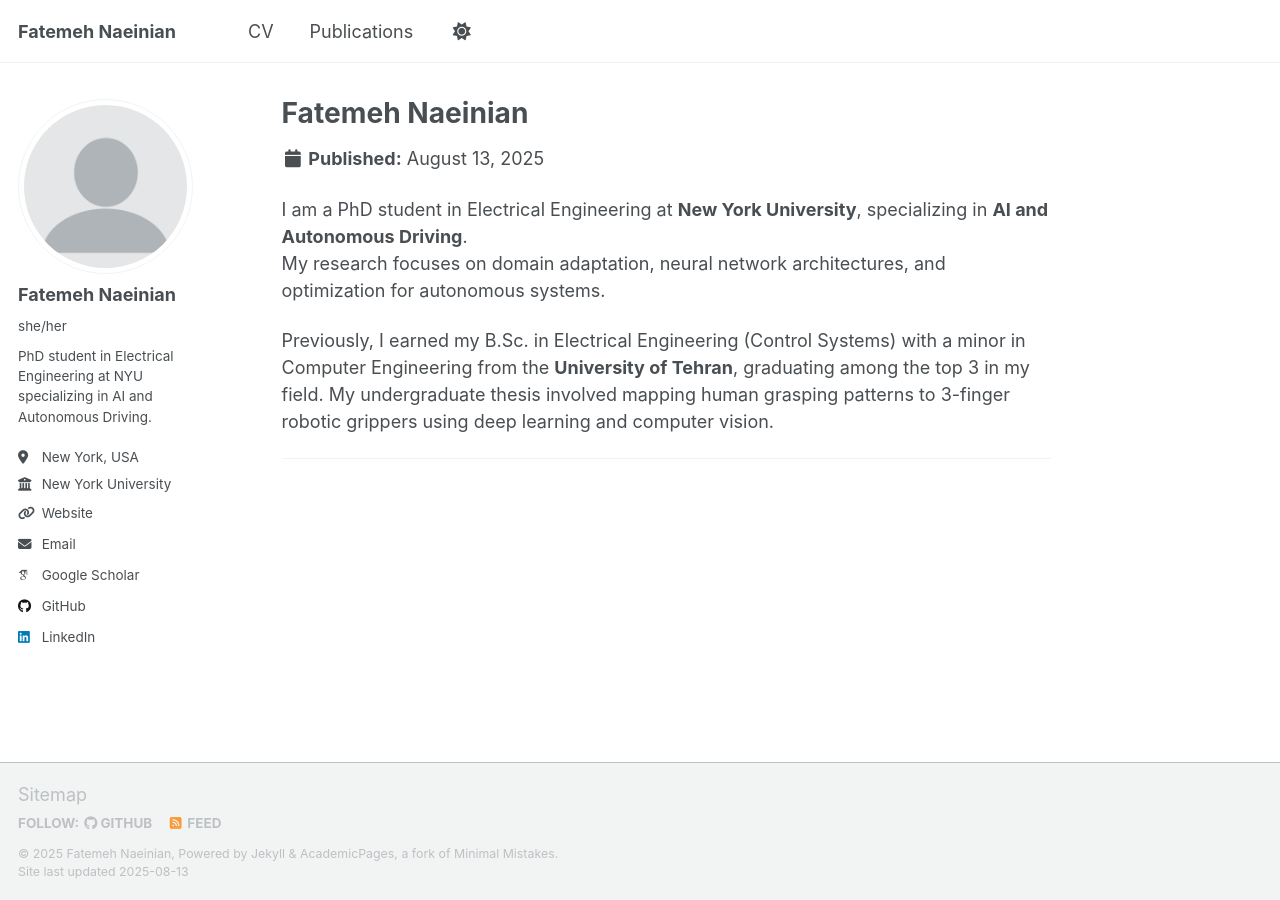
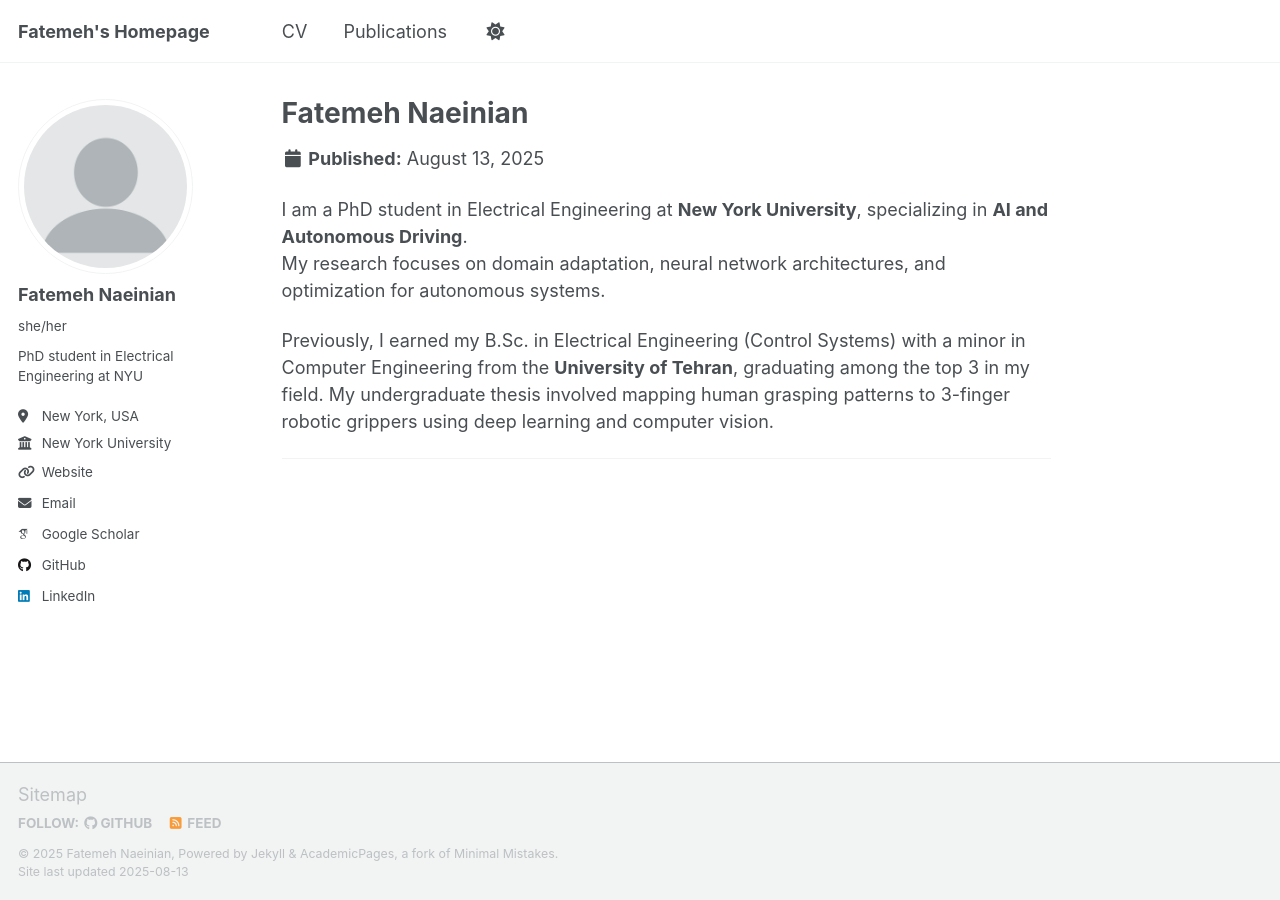
Before and after one commit to FatemehNaeinian/FatemehNaeinian.github.io, a Jekyll site: the page built from _pages/about.md, in a window 1280 px wide. Built offline with Jekyll 4.4.1, drawn with Linux system fonts in a browser that asks for light colours; some web fonts are replaced; a script that is not in the unit is left out.

Commit message:
Update _config.yml

```diff
--- a/_config.yml
+++ b/_config.yml
@@ -1,7 +1,7 @@
 # Basic Site Settings
 locale                   : "en-US"
 site_theme               : "default"  # "default" or "air"
-title                    : "Fatemeh Naeinian"
+title                    : "Fatemeh's Homepage"
 title_separator          : "-"
 name                     : &name "Fatemeh Naeinian"
 description              : &description "PhD student at NYU | AI & Autonomous Driving"
@@ -15,7 +15,7 @@
   avatar           : "profile.png"  # replace with your own image file in /images/ if you have one
   name             : "Fatemeh Naeinian"
   pronouns         : "she/her"
-  bio              : "PhD student in Electrical Engineering at NYU specializing in AI and Autonomous Driving."
+  bio              : "PhD student in Electrical Engineering at NYU"
   location         : "New York, USA"
   employer         : "New York University"
   uri              : "https://engineering.nyu.edu/faculty/anna-choromanska"
```
